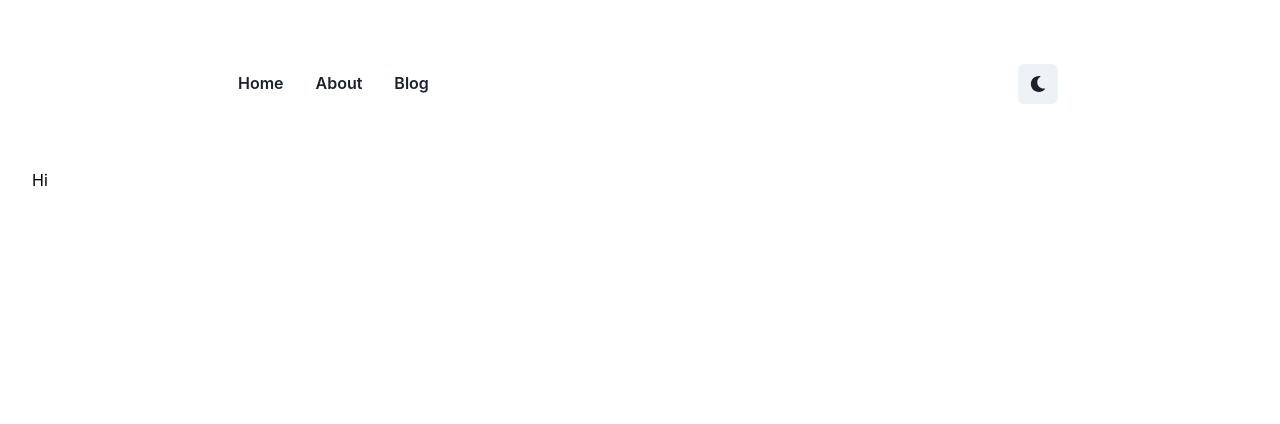
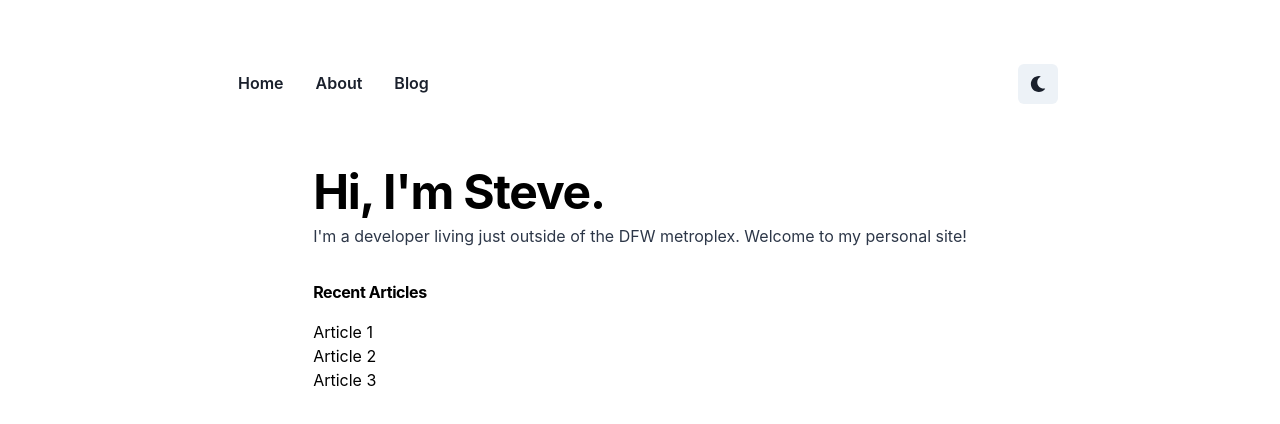
Before and after one commit to storrence88/next-personal-site, a Next.js app: page / in a window 1280 px wide. Shown: the top 424 px of the page. Built offline with nearby package versions, Linux system fonts and the light colour scheme.

Commit message:
Create content layout for home page

```diff
--- a/pages/index.tsx
+++ b/pages/index.tsx
@@ -1,6 +1,51 @@
-import Head from 'next/head';
 import Container from '../components/container';
+import { useColorMode, Stack, Flex, Heading, Text } from '@chakra-ui/react';
 
 export default function Home() {
-  return <Container>Hi</Container>;
+  const { colorMode } = useColorMode();
+  const secondaryTextColor = {
+    light: 'gray.700',
+    dark: 'gray.400'
+  };
+  return (
+    <Container>
+      <Stack
+        as='main'
+        spacing={8}
+        justifyContent='center'
+        alignItems='flex-start'
+        margin='0 auto 4rem auto'
+        maxW='700px'
+      >
+        <Flex
+          flexDirection='column'
+          justifyContent='flex-start'
+          alignItems='flex-start'
+          maxW='700px'
+        >
+          <Heading letterSpacing='tight' mb={2} as='h1' size='2xl'>
+            Hi, I'm Steve.
+          </Heading>
+          <Text color={secondaryTextColor[colorMode]}>
+            I'm a developer living just outside of the DFW metroplex. Welcome to
+            my personal site!
+          </Text>
+        </Flex>
+        <Flex
+          flexDirection='column'
+          justifyContent='flex-start'
+          alignItems='flex-start'
+          maxWidth='700px'
+          mt={8}
+        >
+          <Heading letterSpacing='tight' mb={4} size='l' fontWeight={700}>
+            Recent Articles
+          </Heading>
+          <Text>Article 1</Text>
+          <Text>Article 2</Text>
+          <Text>Article 3</Text>
+        </Flex>
+      </Stack>
+    </Container>
+  );
 }
```
